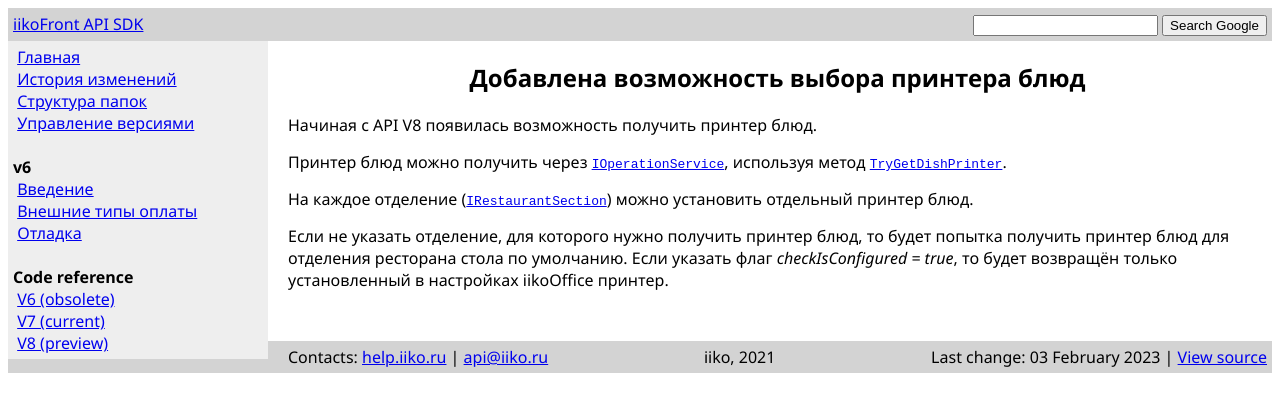
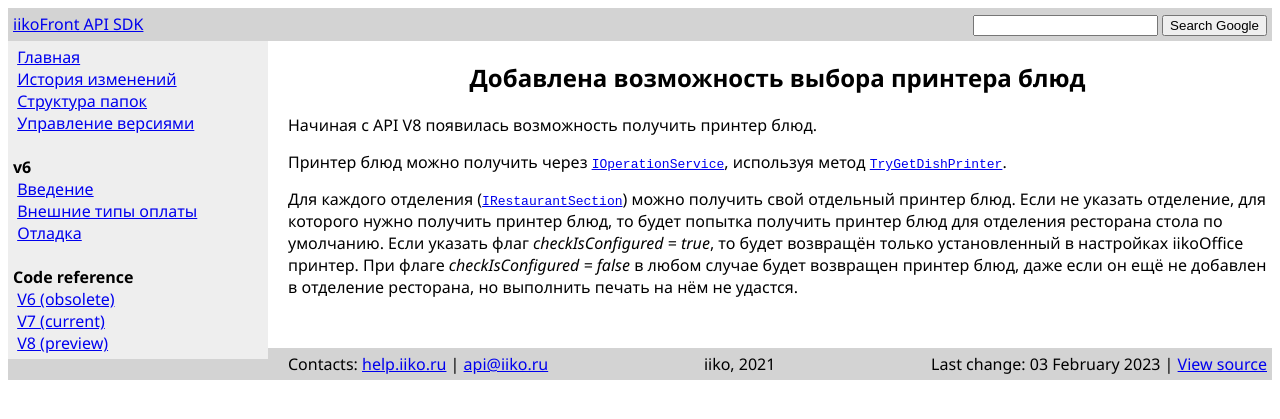
Before and after one commit to iiko/front.api.doc, a Jekyll site: the page built from _posts/2023-01-26-dish-printer.md, in a window 1280 px wide. Shown: the top 419 px of the page. Built offline with Jekyll 4.4.1, drawn with Linux system fonts in a browser that asks for light colours.

Commit message:
RMS-53532
Исправления замечаний

```diff
--- a/_posts/2023-01-26-dish-printer.md
+++ b/_posts/2023-01-26-dish-printer.md
@@ -7,6 +7,7 @@ layout: default
 
 Принтер блюд можно получить через [`IOperationService`](https://iiko.github.io/front.api.sdk/v8/html/T_Resto_Front_Api_IOperationService.htm), используя метод [`TryGetDishPrinter`](https://iiko.github.io/front.api.sdk/v8/html/M_Resto_Front_Api_IOperationService_TryGetDishPrinter.htm).
 
-На каждое отделение ([`IRestaurantSection`](https://iiko.github.io/front.api.sdk/v8/html/T_Resto_Front_Api_Data_Organization_Sections_IRestaurantSection.htm)) можно установить отдельный принтер блюд.
-
-Если не указать отделение, для которого нужно получить принтер блюд, то будет попытка получить принтер блюд для отделения ресторана стола по умолчанию. Если указать флаг *checkIsConfigured = true*, то будет возвращён только установленный в настройках iikoOffice принтер.
+Для каждого отделения ([`IRestaurantSection`](https://iiko.github.io/front.api.sdk/v8/html/T_Resto_Front_Api_Data_Organization_Sections_IRestaurantSection.htm)) можно получить свой отдельный принтер блюд.
+Если не указать отделение, для которого нужно получить принтер блюд, то будет попытка получить принтер блюд для отделения ресторана стола по умолчанию.
+Если указать флаг *checkIsConfigured = true*, то будет возвращён только установленный в настройках iikoOffice принтер.
+При флаге *checkIsConfigured = false* в любом случае будет возвращен принтер блюд, даже если он ещё не добавлен в отделение ресторана, но выполнить печать на нём не удастся.
```
